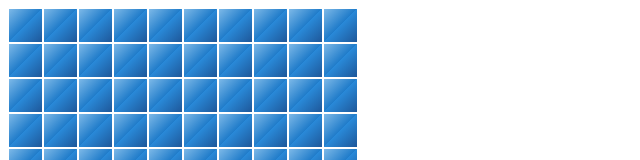
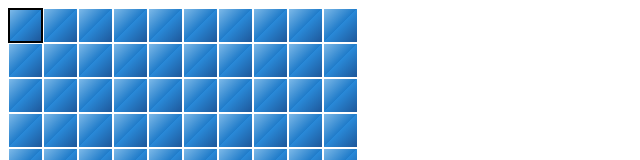
Before and after one commit to Zaszen/pending, a React app: page / in a window 1280 px wide. In both pictures the pointer is over the element 25 px from the left and 25 px from the top of the page. Shown: the top 160 px of the page, without its empty margins (0-640 px from the left). Built offline with nearby package versions, Linux system fonts and the light colour scheme.

Commit message:
ajout du curseur

```diff
--- a/src/components/Cell/Cell.less
+++ b/src/components/Cell/Cell.less
@@ -11,4 +11,8 @@
     &.empty{
         background: linear-gradient(-45deg, #aaaaaa 0%,#bdbdbd 50%,#b7b7b7 51%,#d7d7d7 100%);
     }
+
+    &:hover{
+        border: black solid 2px;
+    }
 }
```
